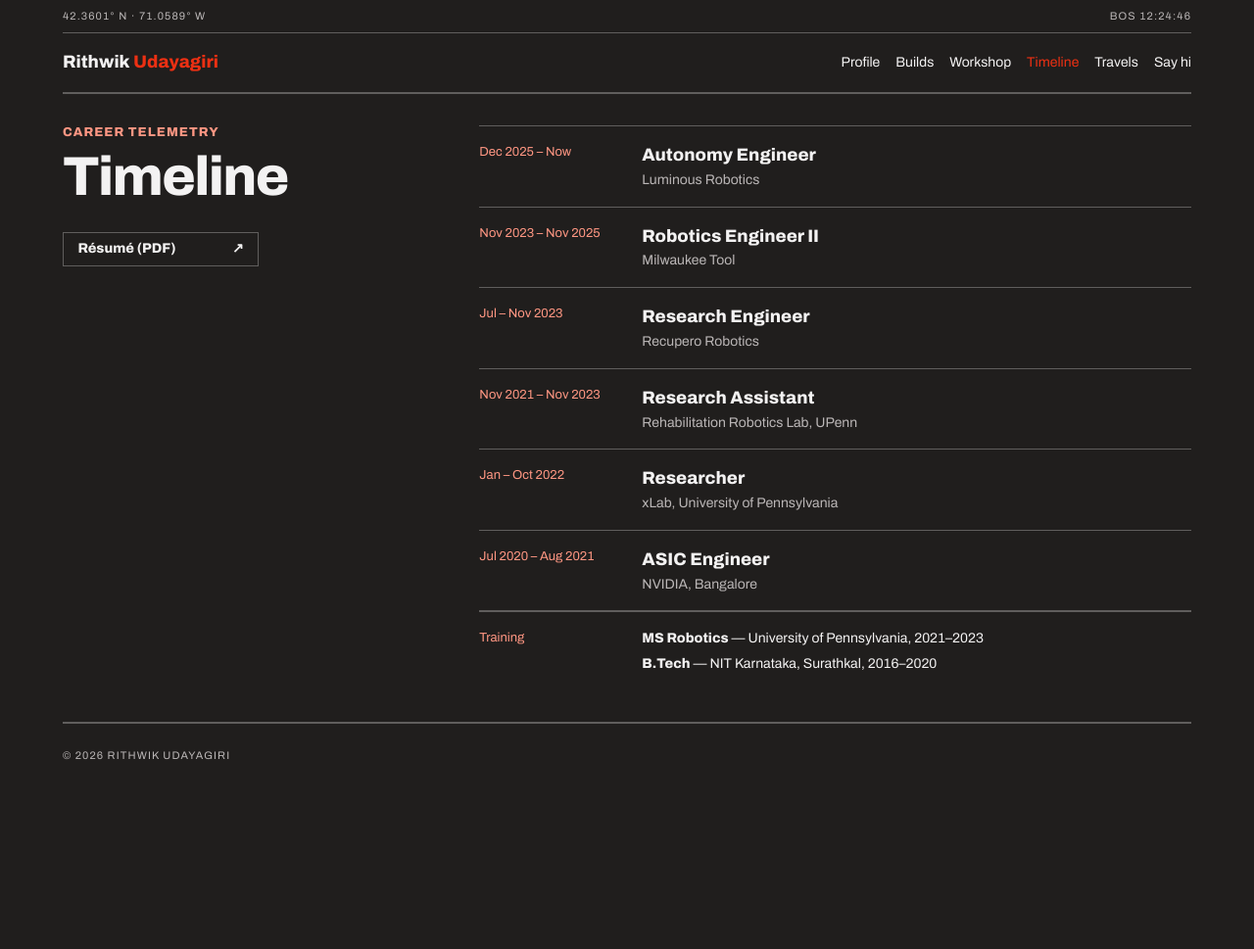
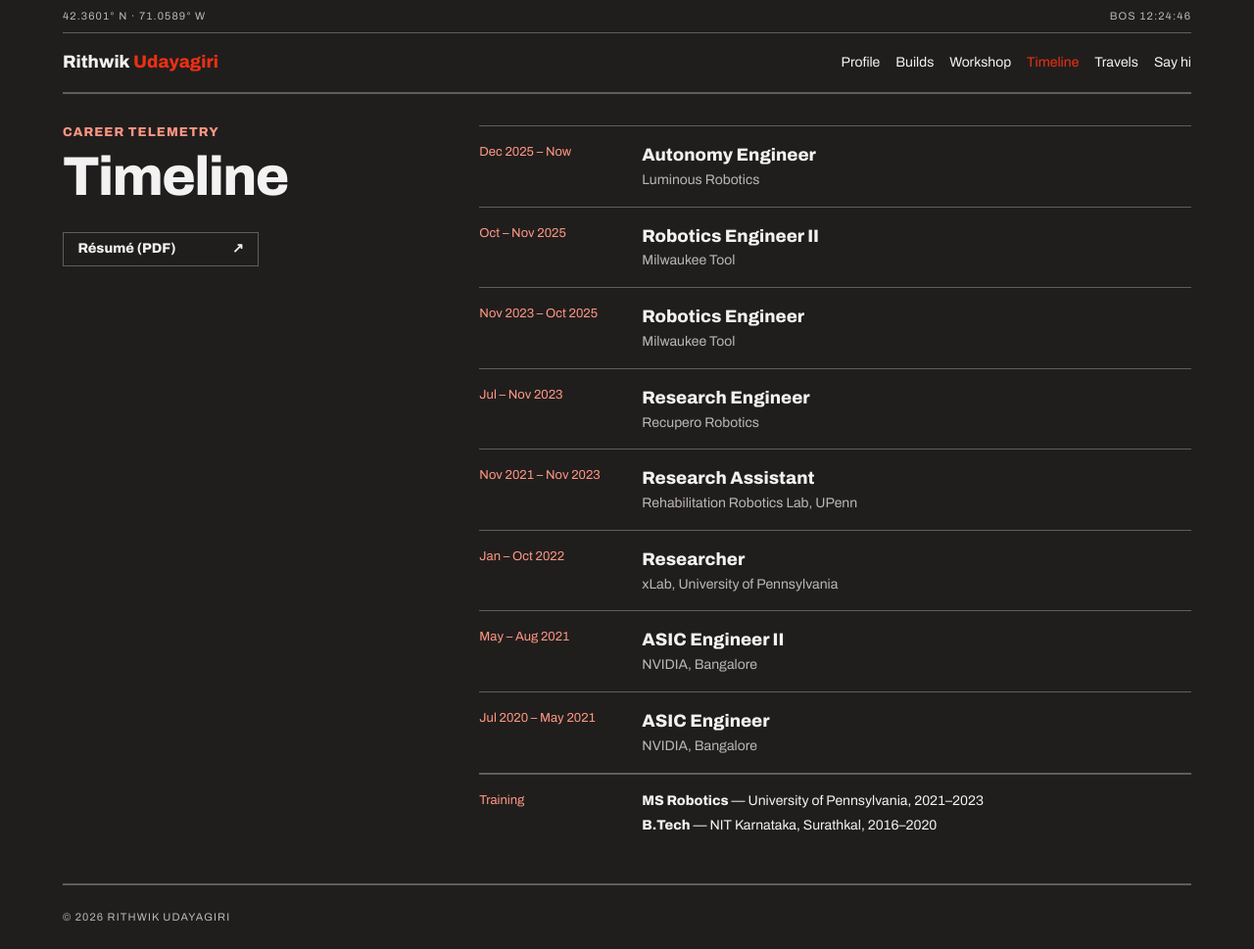
Before and after one commit to RithwikU/rithwiku.github.io, a Jekyll site: the page built from _pages/timeline.md, in a window 1280 px wide and 969 px high. Shown: the whole window at 98% size. Built offline with Jekyll 4.4.1, drawn with Linux system fonts in a browser that asks for light colours.

Commit message:
Split Milwaukee Tool and NVIDIA roles on the timeline
Co-Authored-By: Claude Opus 5.5 <noreply@anthropic.com>

```diff
--- a/_data/timeline.yml
+++ b/_data/timeline.yml
@@ -4,8 +4,11 @@ experience:
   - dates: Dec 2025 – Now
     title: Autonomy Engineer
     org: Luminous Robotics
-  - dates: Nov 2023 – Nov 2025
+  - dates: Oct – Nov 2025
     title: Robotics Engineer II
+    org: Milwaukee Tool
+  - dates: Nov 2023 – Oct 2025
+    title: Robotics Engineer
     org: Milwaukee Tool
   - dates: Jul – Nov 2023
     title: Research Engineer
@@ -16,7 +19,10 @@ experience:
   - dates: Jan – Oct 2022
     title: Researcher
     org: xLab, University of Pennsylvania
-  - dates: Jul 2020 – Aug 2021
+  - dates: May – Aug 2021
+    title: ASIC Engineer II
+    org: NVIDIA, Bangalore
+  - dates: Jul 2020 – May 2021
     title: ASIC Engineer
     org: NVIDIA, Bangalore
 
```
